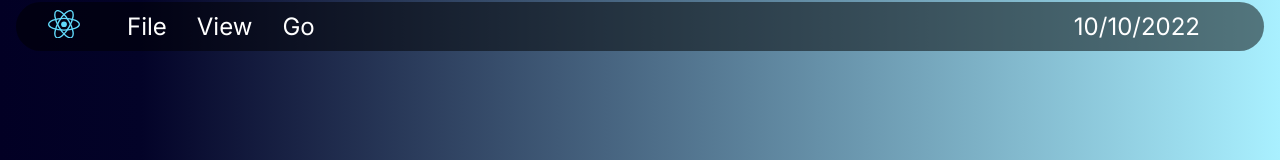
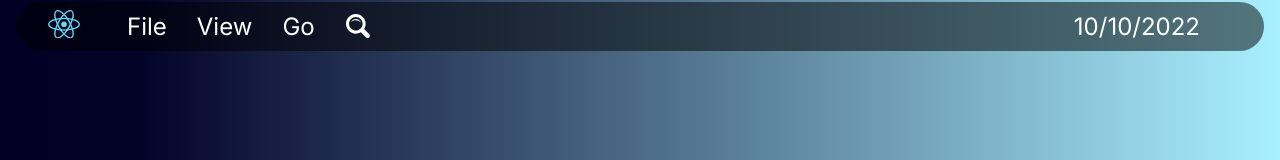
Before and after one commit to michael-duren/michael-duren-portfolio, a React (Create React App) app: page / in a window 1280 px wide. Shown: the top 160 px of the page. Built offline with nearby package versions, Linux system fonts and the light colour scheme; a web font is replaced by a local one.

Commit message:
ADD: search bar icon and component, styles only not functional

```diff
--- /dev/null
+++ b/src/components/search/search.component.jsx
@@ -0,0 +1,7 @@
+import { SearchBarIcon } from './search.component.styles';
+
+const SearchBar = () => {
+  return SearchBarIcon;
+};
+
+export default SearchBar();
--- /dev/null
+++ b/src/components/search/search.component.styles.jsx
@@ -0,0 +1,9 @@
+import styled from 'styled-components';
+
+import { ReactComponent as Search } from '../../assets/search-bar-white.svg';
+
+export const SearchBarIcon = styled(Search)`
+  width: 1.5rem;
+  padding-left: 1rem;
+  cursor: pointer;
+`;
--- a/src/index.css
+++ b/src/index.css
@@ -3,9 +3,6 @@ body {
   font-family: 'Inter', sans-serif;
   -webkit-font-smoothing: antialiased;
   -moz-osx-font-smoothing: grayscale;
-  /* background-color: rgba(98, 153, 160, 0.3);
-  backdrop-filter: blur(5px);
-  background-image: url('./assets/Background.png'); */
   background: rgb(2, 0, 36);
   background: linear-gradient(
     90deg,
--- a/src/routes/navigation/navigation.component.jsx
+++ b/src/routes/navigation/navigation.component.jsx
@@ -1,4 +1,6 @@
 import { Outlet, Link } from 'react-router-dom';
+
+import SearchBar from '../../components/search/search.component';
 
 import Dock from '../../components/dock/dock.component';
 
@@ -8,6 +10,7 @@ import {
   NavLinks,
   NavLink,
   TimeContainer,
+  SearchBarContainer,
 } from './navigation.component.styles';
 
 const Navigation = () => {
@@ -23,8 +26,9 @@ const Navigation = () => {
           <NavLink href="https://github.com/michaeldit">File</NavLink>
           <NavLink href="https://github.com/michaeldit">View</NavLink>
           <NavLink href="https://github.com/michaeldit">Go</NavLink>
+          <SearchBar />
+          <NavLink></NavLink>
         </NavLinks>
-
         <TimeContainer>{`${currentDate}`}</TimeContainer>
       </NavigationContainer>
 
--- a/src/routes/navigation/navigation.component.styles.jsx
+++ b/src/routes/navigation/navigation.component.styles.jsx
@@ -10,6 +10,11 @@ export const NavigationContainer = styled.div`
   justify-content: flex-start;
   border-radius: 2rem;
   width: 100%;
+  transition-duration: 2s;
+
+  &:hover {
+    background-color: rgba(0, 0, 0, 0.1);
+  }
 `;
 
 export const ReactLogo = styled(Logo)`
@@ -36,7 +41,7 @@ export const NavLink = styled.a`
 `;
 
 export const TimeContainer = styled.div`
-  padding: 10px 15px;
+  /* padding: 10px 15px; */
   color: white;
   font-size: 1.5rem;
   justify-items: flex-end;
@@ -44,3 +49,15 @@ export const TimeContainer = styled.div`
   text-align: end;
   padding-right: 4rem;
 `;
+
+export const SearchBarContainer = styled.div`
+  /* padding: 10px 15px; */
+  color: white;
+  font-size: 1.5rem;
+  justify-items: flex-end;
+  flex: 1 1 10rem;
+  text-align: end;
+  margin-right: 0;
+  align-items: center;
+  /* padding-right: 4rem; */
+`;
```
